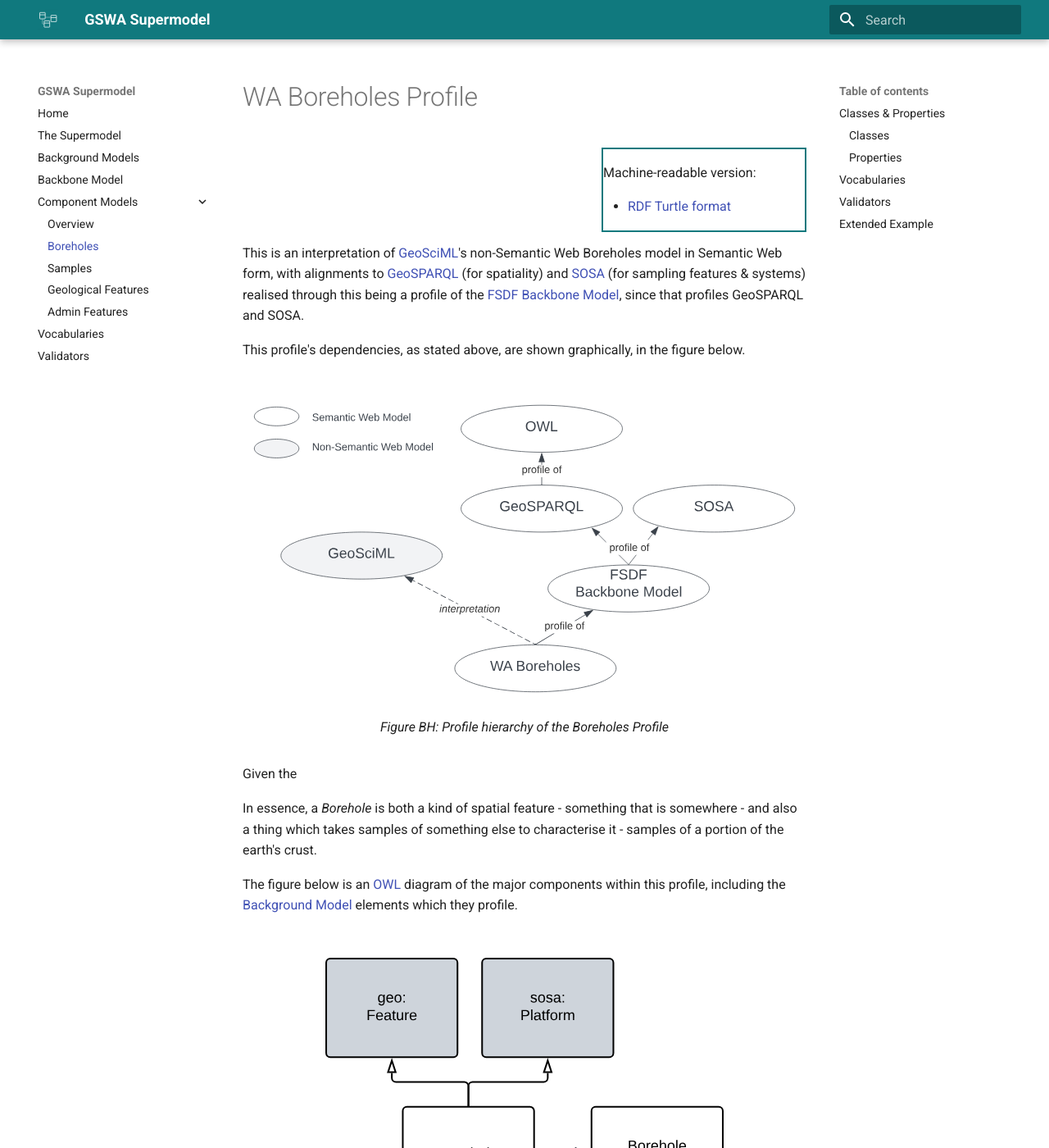
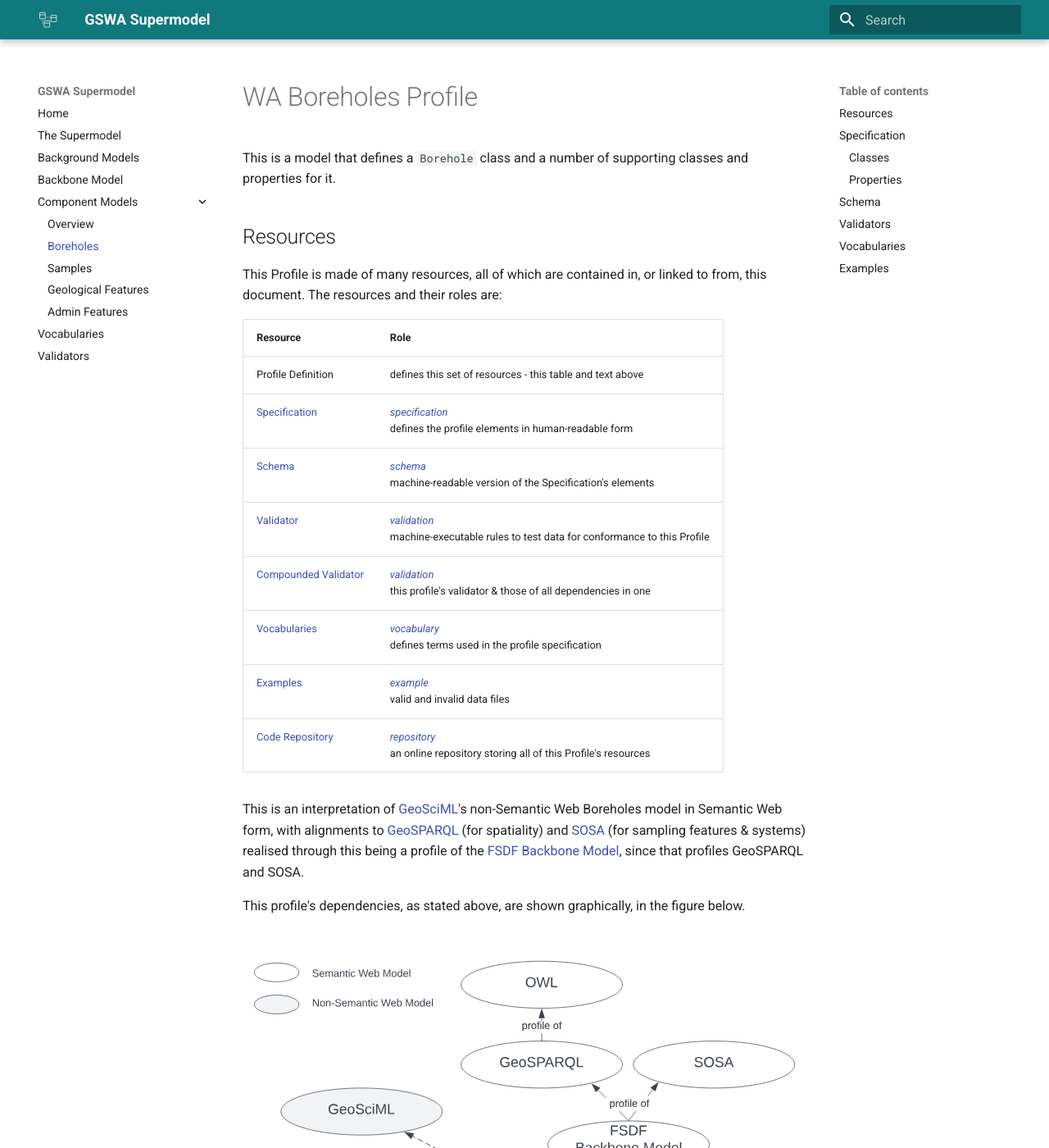
Before and after one commit to nicholascar/gswa-supermodel, an MkDocs documentation site: the page built from docs/components/boreholes-profile.md, in a window 1280 px wide and 1400 px high. Shown: the whole window at 82% size. Built offline with MkDocs 1.6.1 and Material for MkDocs 9.7.7, drawn with Linux system fonts in a browser that asks for light colours; some of the changed text lies outside the part shown.

Commit message:
borehole as a profile

````diff
--- a/docs/components/boreholes-profile.md
+++ b/docs/components/boreholes-profile.md
@@ -1,11 +1,33 @@
 # WA Boreholes Profile
 
-<div style="text-align:right; height: 100px;">
-    <div style="float:right; text-align:left; width: 250px; border:solid 2px #10797E;">
-        <p>Machine-readable version:</p>
-        <ul><li><a href="static/rdf/wa-borehole.ttl">RDF Turtle format</a></li></ul>
+<!--
+<div style="text-align:right;">
+    <div style="float:right; text-align:left; width: 30%; border:solid 2px #10797E; padding:10px; margin-left:5px; background-color: rgb(240, 240, 240);">
+        <p>Machine-readable RDF:</p>
+        <ul>
+            <li><a href="https://raw.githubusercontent.com/nicholascar/gswa-supermodel/main/rdf/wa-borehole.ttl">Profile Definition</a></li>
+            <li><a href="">Schema</a></li>
+        </ul>
     </div>
 </div>
+-->
+
+This is a model that defines a `Borehole` class and a number of supporting classes and properties for it.
+
+## Resources
+
+This Profile is made of many resources, all of which are contained in, or linked to from, this document. The resources and their roles are:
+
+**Resource** | **Role**
+--- | ---
+Profile Definition | defines this set of resources - this table and text above
+[Specification](#specification) | _[specification](https://www.w3.org/TR/dx-prof/#Role:specification)_<br />defines the profile elements in human-readable form
+[Schema](#schema) | _[schema](https://www.w3.org/TR/dx-prof/#Role:schema)_<br />machine-readable version of the Specification's elements
+[Validator](#validators) | _[validation](https://www.w3.org/TR/dx-prof/#Role:validation)_<br />machine-executable rules to test data for conformance to this Profile
+[Compounded Validator](#validators) | _[validation](https://www.w3.org/TR/dx-prof/#Role:validation)_<br />this profile's validator & those of all dependencies in one
+[Vocabularies](#vocabularies) | _[vocabulary](https://www.w3.org/TR/dx-prof/#Role:vocabulary)_<br />defines terms used in the profile specification
+[Examples](#examples) | _[example](https://www.w3.org/TR/dx-prof/#Role:schema)_<br />valid and invalid data files
+[Code Repository](#code-repository) | _[repository](https://www.w3.org/TR/dx-prof/#Role:schema)_<br />an online repository storing all of this Profile's resources
 
 This is an interpretation of [GeoSciML](background.md#geosciml)'s non-Semantic Web Boreholes model in Semantic Web form, with alignments to [GeoSPARQL](background.md#geosparql) (for spatiality) and [SOSA](background.md#sensor-observation-sample-and-actuator-ontology-sosa) (for sampling features & systems) realised through this being a profile of the [FSDF Backbone Model](https://linked.data.gov.au/def/fsdf-backbone), since that profiles GeoSPARQL and SOSA.
 
@@ -27,7 +49,7 @@ The figure below is an [OWL](background.md#web-ontology-language-owl) diagram of
   <figcaption>Figure BO: Overview diagram of this Borehole Profile</figcaption>
 </figure>
 
-## Classes & Properties
+## Specification
 
 ### Classes
 
@@ -39,12 +61,13 @@ Description | _Coming..._
 
 ### Properties
 
+## Schema
+
+## Validators
 
 ## Vocabularies
 
-## Validators
-
-## Extended Example
+## Examples
 
 ```turtle
 :x
@@ -55,3 +78,5 @@ Description | _Coming..._
     ] ;
 
 ```
+
+# Code Repository
````
Also changed, not shown: 3 other files.
